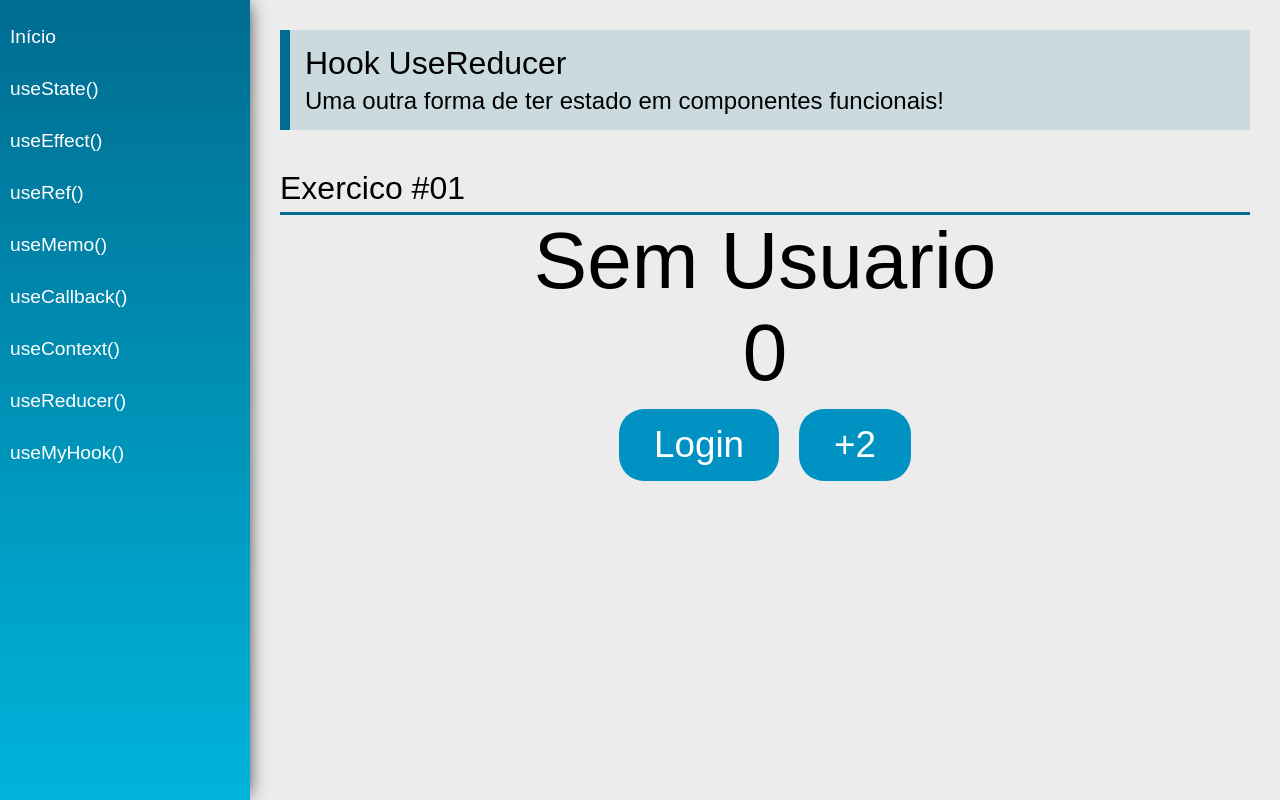
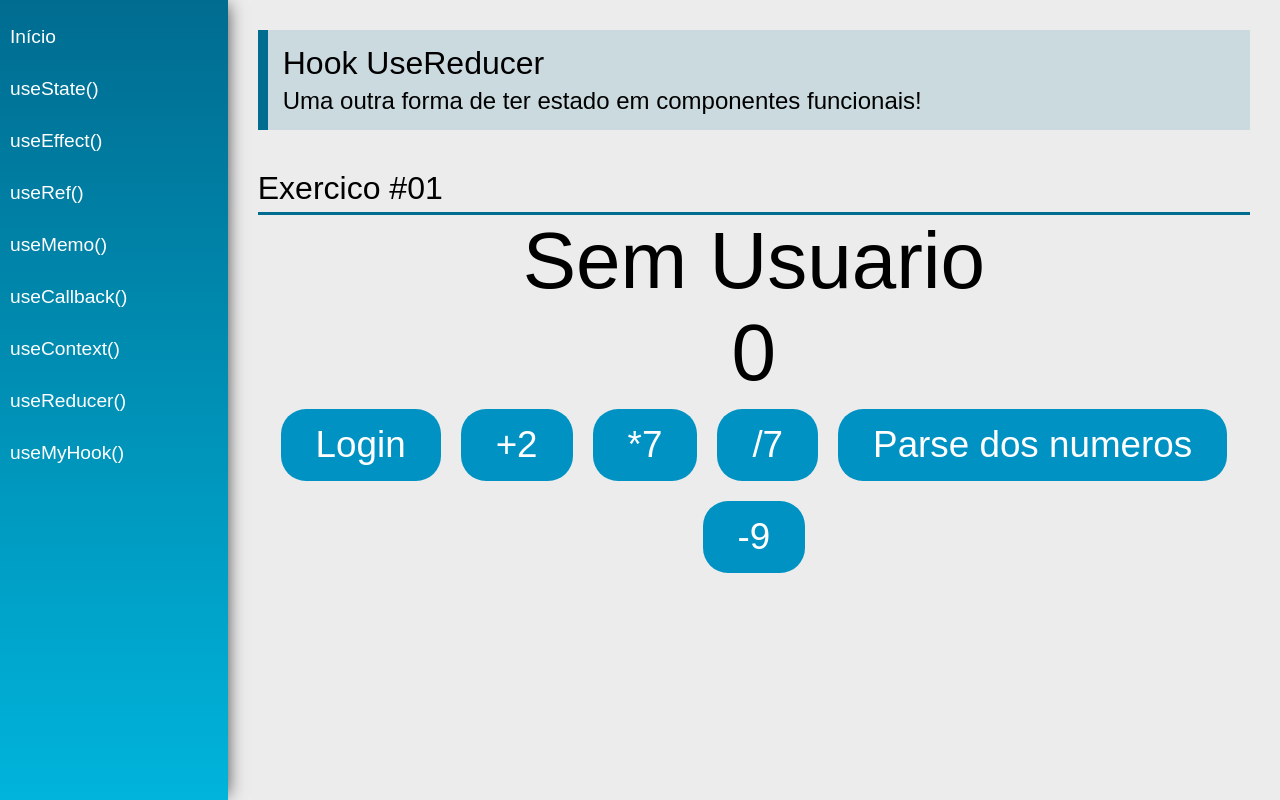
Before and after one commit to Smooke09/React-Hooks, a React (Create React App) app: page /useReducer in a window 1280 px wide. Built offline with nearby package versions, Linux system fonts and the light colour scheme.

Commit message:
useReducer #02

```diff
--- a/src/views/examples/UseReducer.jsx
+++ b/src/views/examples/UseReducer.jsx
@@ -16,6 +16,14 @@ function reducer(state, action) {
       return { ...state, number: state.number + 2 };
     case "login":
       return { ...state, user: { name: action.payload } };
+    case "sevenDiv":
+      return { ...state, number: state.number * 7 };
+    case "divTwenty-five":
+      return { ...state, number: state.number / 25 };
+    case "parsNumber":
+      return { ...state, number: parseInt(state.number) };
+    case "numberN":
+      return { ...state, number: state.number + action.payload };
     default:
       return state;
   }
@@ -37,7 +45,6 @@ const UseReducer = (props) => {
         ) : (
           <span className="text">Sem Usuario</span>
         )}
-
         <span className="text">{state.number}</span>
         <div>
           <button
@@ -52,6 +59,30 @@ const UseReducer = (props) => {
           >
             +2
           </button>
+          <button
+            className="btn"
+            onClick={() => dispatch({ type: "sevenDiv" })}
+          >
+            *7
+          </button>
+          <button
+            className="btn"
+            onClick={() => dispatch({ type: "divTwenty-five" })}
+          >
+            /7
+          </button>
+          <button
+            className="btn"
+            onClick={() => dispatch({ type: "parsNumber" })}
+          >
+            Parse dos numeros
+          </button>
+          <button
+            className="btn"
+            onClick={() => dispatch({ type: "numberN", payload: -9 })}
+          >
+            -9
+          </button>
         </div>
       </div>
     </div>
```
